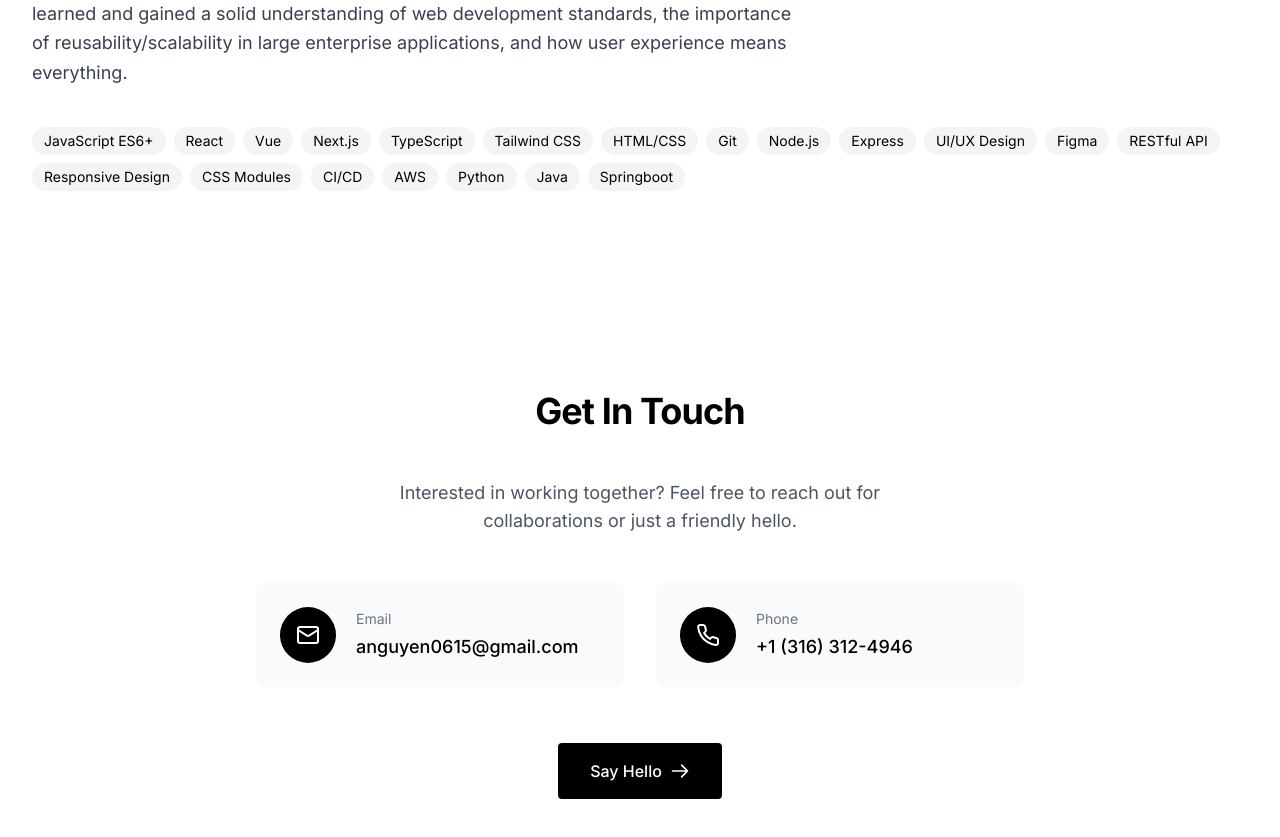
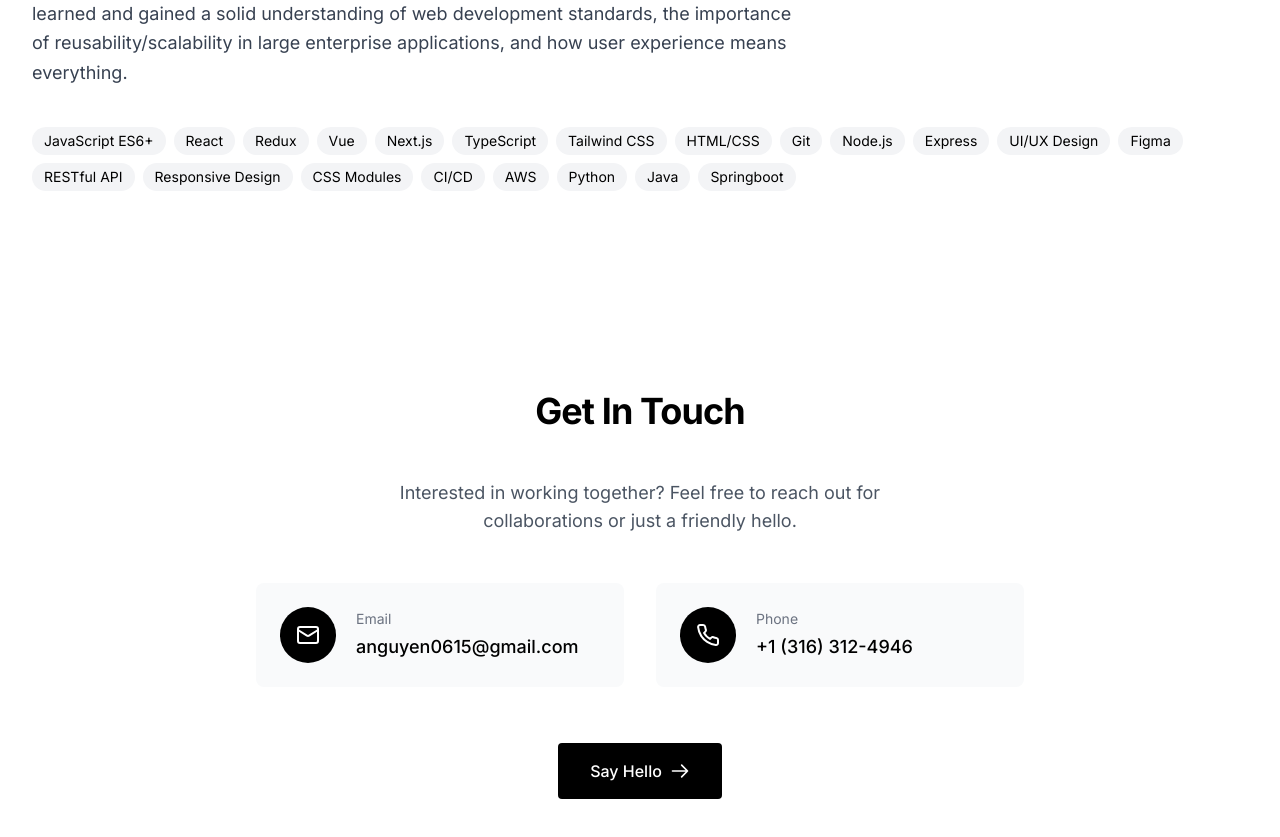
Before and after one commit to AndrewDucNguyen/andrewducnguyen.dev, a Next.js app: page / in a window 1280 px wide. Shown: the part 2920-3757 px from the top of the page. Built offline with nearby package versions, Linux system fonts and the light colour scheme.

Commit message:
Added in Redux for skills

```diff
--- a/src/app/component/Skills.jsx
+++ b/src/app/component/Skills.jsx
@@ -1,6 +1,6 @@
 const Skills = () => {
     const skills = [
-        "JavaScript ES6+", "React", "Vue", "Next.js",
+        "JavaScript ES6+", "React", "Redux", "Vue", "Next.js",
         "TypeScript", "Tailwind CSS", "HTML/CSS", "Git",
         "Node.js", "Express", "UI/UX Design", "Figma", "RESTful API",
         "Responsive Design", "CSS Modules", "CI/CD", "AWS", "Python", "Java", "Springboot"
```
